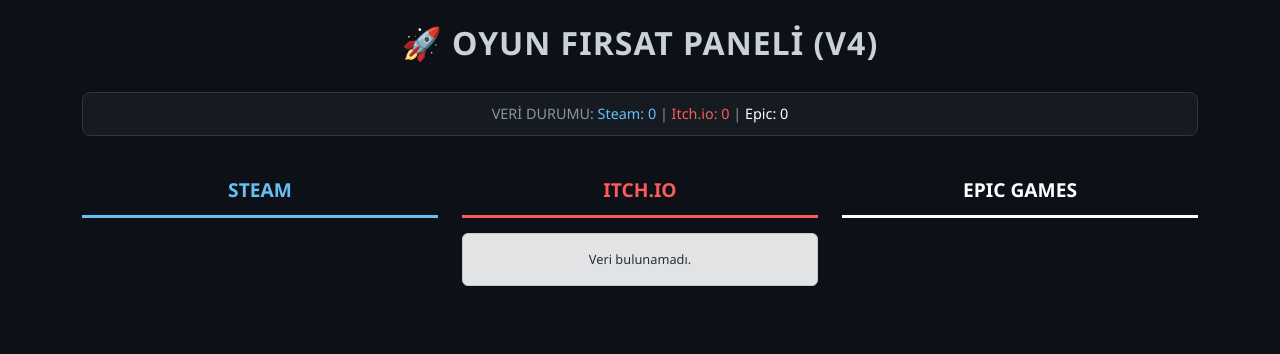
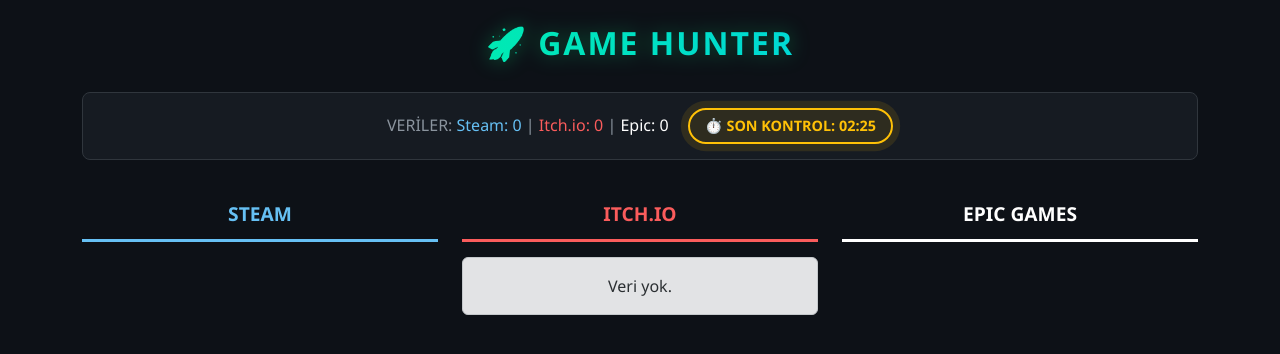
Before and after one commit to KayraIpek/GameHuntingBitecek, a Flask app: page / in a window 1280 px wide. Shown: the top 354 px of the page. Run offline with Flask 3, Linux system fonts and the light colour scheme; data that the repository does not hold is empty.

Commit message:
Revamp index.html for Game Hunter panel
Updated the HTML structure and styles for the game hunting panel, including new features like a live clock and improved card designs.

```diff
--- a/GameHuntingBitecek/templates/index.html
+++ b/GameHuntingBitecek/templates/index.html
@@ -3,115 +3,136 @@
 <head>
     <meta charset="UTF-8">
     <meta name="viewport" content="width=device-width, initial-scale=1.0">
-    <title>Oyun Fırsat Paneli V4</title>
+    <title>Game Hunter</title>
     <link href="https://cdn.jsdelivr.net/npm/bootstrap@5.3.0/dist/css/bootstrap.min.css" rel="stylesheet">
     <style>
         body { background-color: #0d1117; color: #c9d1d9; font-family: 'Segoe UI', sans-serif; }
 
-        .header-title { text-align: center; margin-bottom: 30px; font-weight: 800; letter-spacing: 1px;}
+        /* Başlık Stili */
+        .header-title {
+            text-align: center; margin-bottom: 30px; font-weight: 800; letter-spacing: 2px; text-transform: uppercase;
+            background: linear-gradient(to right, #00ff88, #00c3ff); -webkit-background-clip: text; -webkit-text-fill-color: transparent;
+            filter: drop-shadow(0 0 10px rgba(0, 255, 136, 0.3));
+        }
 
-        /* Debug Kutusu */
+        /* Durum Çubuğu */
         .status-bar {
-            background-color: #161b22;
-            border: 1px solid #30363d;
-            padding: 10px;
-            text-align: center;
-            border-radius: 8px;
-            margin-bottom: 30px;
-            font-size: 0.9rem;
-            color: #8b949e;
+            background-color: #161b22; border: 1px solid #30363d; padding: 15px; text-align: center;
+            border-radius: 8px; margin-bottom: 30px; font-size: 1rem; color: #8b949e;
         }
 
         /* Kart Tasarımı */
         .card {
-            background-color: #161b22;
-            border: 1px solid #30363d;
-            margin-bottom: 15px;
-            border-radius: 6px;
-            transition: transform 0.2s;
+            background-color: #161b22; border: 1px solid #30363d; margin-bottom: 15px; border-radius: 6px;
+            transition: transform 0.2s; position: relative; overflow: hidden;
         }
-        .card:hover { transform: translateY(-3px); border-color: #8b949e; }
+        .card:hover { transform: translateY(-3px); border-color: #00ff88; cursor: pointer; box-shadow: 0 5px 15px rgba(0, 255, 136, 0.1); }
 
-        .game-img {
-            height: 120px;
-            object-fit: cover;
-            width: 100%;
-            border-top-left-radius: 6px;
-            border-top-right-radius: 6px;
-            background-color: #21262d; /* Resim yoksa gri fon */
-        }
-
+        /* Resim Ayarı */
+        .game-img { height: 160px; object-fit: cover; width: 100%; border-top-left-radius: 6px; border-top-right-radius: 6px; background-color: #21262d; }
         .card-body { padding: 12px; }
         .card-title { font-size: 0.9rem; margin-bottom: 5px; white-space: nowrap; overflow: hidden; text-overflow: ellipsis; color: #fff;}
 
-        /* Sütun Başlıkları */
+        /* Renkli Başlıklar */
         .col-head { text-align: center; font-weight: bold; padding: 10px; margin-bottom: 15px; border-bottom: 3px solid; font-size: 1.2rem;}
         .steam-head { color: #66c0f4; border-color: #66c0f4; }
         .itch-head { color: #fa5c5c; border-color: #fa5c5c; }
         .epic-head { color: #ffffff; border-color: #ffffff; }
-
-        /* Fiyat Etiketleri */
         .badge-steam { background-color: #4c6b22; color: #a4d007; float: right; }
         .badge-itch { background-color: #fa5c5c; color: white; float: right; }
         .badge-epic { background-color: #0078f2; color: white; float: right; }
+
+        /* --- YENİ SAAT TASARIMI (NEON ROZET) --- */
+        .time-badge {
+            display: inline-block;
+            margin-left: 15px;
+            padding: 5px 15px;
+
+            /* Koyu Arka Plan + Altın Çerçeve */
+            background-color: rgba(255, 193, 7, 0.1);
+            border: 2px solid #ffc107;
+            color: #ffc107;
+
+            border-radius: 20px; /* Kenarları yuvarladık, daha modern oldu */
+            font-weight: bold;
+            font-size: 0.9rem;
+
+            /* Hafif Parlama Efekti */
+            box-shadow: 0 0 10px rgba(255, 193, 7, 0.2);
+            animation: pulse 2s infinite; /* Canlı gibi hafif yanıp sönsün */
+        }
+
+        /* Yanıp sönme animasyonu */
+        @keyframes pulse {
+            0% { box-shadow: 0 0 0 0 rgba(255, 193, 7, 0.4); }
+            70% { box-shadow: 0 0 0 10px rgba(255, 193, 7, 0); }
+            100% { box-shadow: 0 0 0 0 rgba(255, 193, 7, 0); }
+        }
     </style>
 </head>
 <body>
 
 <div class="container py-4">
-    <h2 class="header-title">🚀 OYUN FIRSAT PANELİ (V4)</h2>
+    <h2 class="header-title">🚀 GAME HUNTER</h2>
 
     <div class="status-bar">
-        VERİ DURUMU:
+        VERİLER:
         <span style="color:#66c0f4">Steam: {{ steam_games|length }}</span> |
         <span style="color:#fa5c5c">Itch.io: {{ itch_games|length }}</span> |
         <span style="color:#fff">Epic: {{ epic_games|length }}</span>
+
+        <div class="time-badge">
+            ⏱️ SON KONTROL: <span id="canli-saat">...</span>
+        </div>
     </div>
+
+    <script>
+        document.addEventListener("DOMContentLoaded", function() {
+            var simdi = new Date();
+            var saatFormat = simdi.toLocaleTimeString('tr-TR', {hour: '2-digit', minute:'2-digit'});
+            document.getElementById("canli-saat").innerText = saatFormat;
+        });
+    </script>
 
     <div class="row">
         <div class="col-md-4">
             <div class="col-head steam-head">STEAM</div>
             {% for game in steam_games %}
             <div class="card">
-                {% if game.image %}
-                <img src="{{ game.image }}" class="game-img">
-                {% endif %}
+                <a href="{{ game.link }}" target="_blank" class="stretched-link"></a>
+                {% if game.image %}<img src="{{ game.image }}" class="game-img" loading="lazy">{% endif %}
                 <div class="card-body">
-                    <h6 class="card-title">{{ game.name }}</h6>
+                    <h6 class="card-title" title="{{ game.name }}">{{ game.name }}</h6>
                     <span class="badge badge-steam">{{ game.price }}</span>
                 </div>
             </div>
             {% endfor %}
         </div>
-
         <div class="col-md-4">
             <div class="col-head itch-head">ITCH.IO</div>
             {% if itch_games %}
                 {% for game in itch_games %}
                 <div class="card">
-                    {% if game.image %}
-                    <img src="{{ game.image }}" class="game-img">
-                    {% endif %}
+                    <a href="{{ game.link }}" target="_blank" class="stretched-link"></a>
+                    {% if game.image %}<img src="{{ game.image }}" class="game-img" loading="lazy">{% endif %}
                     <div class="card-body">
-                        <h6 class="card-title">{{ game.name }}</h6>
+                        <h6 class="card-title" title="{{ game.name }}">{{ game.name }}</h6>
                         <span class="badge badge-itch">{{ game.price }}</span>
                     </div>
                 </div>
                 {% endfor %}
             {% else %}
-                <div class="alert alert-secondary mt-2 text-center" style="font-size:0.8rem">Veri bulunamadı.</div>
+                <div class="alert alert-secondary mt-2 text-center">Veri yok.</div>
             {% endif %}
         </div>
-
         <div class="col-md-4">
             <div class="col-head epic-head">EPIC GAMES</div>
             {% for game in epic_games %}
             <div class="card">
-                {% if game.image %}
-                <img src="{{ game.image }}" class="game-img">
-                {% endif %}
+                <a href="{{ game.link }}" target="_blank" class="stretched-link"></a>
+                {% if game.image %}<img src="{{ game.image }}" class="game-img" loading="lazy">{% endif %}
                 <div class="card-body">
-                    <h6 class="card-title">{{ game.name }}</h6>
+                    <h6 class="card-title" title="{{ game.name }}">{{ game.name }}</h6>
                     <span class="badge badge-epic">{{ game.price }}</span>
                 </div>
             </div>
@@ -119,6 +140,5 @@
         </div>
     </div>
 </div>
-
 </body>
 </html>
```
